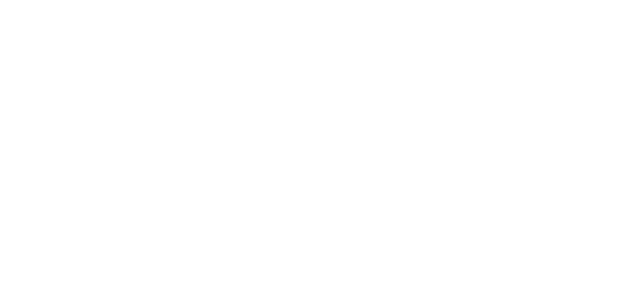
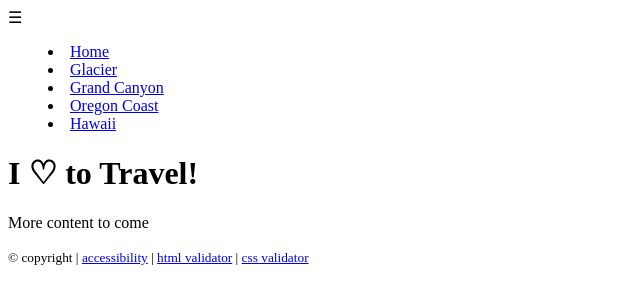
Before and after one commit to katelynmchristensen/katelynmchristensen.github.io, a plain HTML site: page index.html in a window 1280 px wide. Shown: the whole page, without its empty margins (0-640 px from the left). Drawn offline with Linux system fonts and the light colour scheme.

Commit message:
copy and paste

```diff
--- a/index.html
+++ b/index.html
@@ -6,3 +6,43 @@
     <title>Footer Assignment</title>
     <link rel="stylesheet" href="css/style.css" />
     </head>
+    <script src="js/scripts.js"></script>
+    <link rel="preconnect" href="https://fonts.googleapis.com" />
+    <link rel="preconnect" href="https://fonts.gstatic.com" crossorigin />
+    <link
+      href="https://fonts.googleapis.com/css2?family=Merriweather:ital,wght@0,300;0,400;0,700;0,900;1,300;1,400;1,700;1,900&family=Oxygen:wght@300;400;700&display=swap"
+      rel="stylesheet"
+    />
+  </head>
+  <body>
+    <div id="wrapper">
+      <header>
+        <div class="menu-toggle">&#9776;</div>
+        <nav class="nav-menu">
+          <menu>
+            <li><a href="index.html">Home</a></li>
+            <li><a href="glacier.html">Glacier</a></li>
+            <li><a href="grand-canyon.html">Grand Canyon</a></li>
+            <li><a href="oregon-coast.html">Oregon Coast</a></li>
+            <li><a href="hawaii.html">Hawaii</a></li>
+          </menu>
+        </nav>
+      </header>
+      <main>
+        <h1>I <span>&#x2661;</span> to Travel!</h1>
+        <p>More content to come</p>
+      </main>
+      <footer>
+        <small>
+          &copy; copyright |
+          <a
+            href="https://www.w3.org/WAI/fundamentals/accessibility-intro/#important"
+            >accessibility</a
+          >
+          | <a href="https://validator.w3.org/">html validator</a> |
+          <a href="https://jigsaw.w3.org/css-validator/">css validator</a>
+        </small>
+      </footer>
+    </div>
+  </body>
+</html>
```
